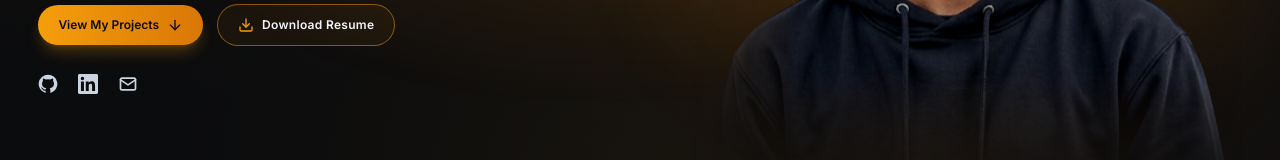
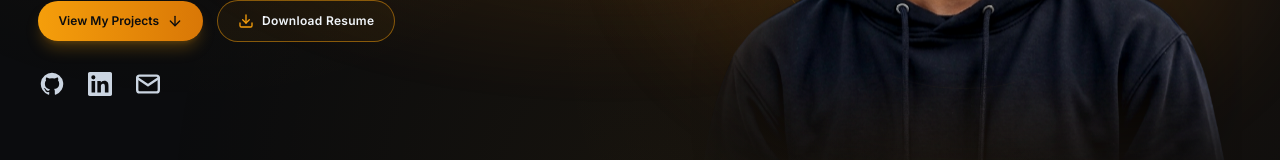
Before and after one commit to sridev05/sridev-portfolio, a plain HTML site: page index.html in a window 1280 px wide. Shown: the part 528-688 px from the top of the page. Drawn offline with nearby package versions, Linux system fonts and the light colour scheme.

Commit message:
Icons Size Updated

```diff
--- a/index.html
+++ b/index.html
@@ -122,6 +122,9 @@
     #hero .hero-copy > :nth-child(2) { animation:hero-enter .85s .24s both; }
     #hero .hero-copy > :nth-child(3) { animation:hero-enter .85s .4s both; }
     #hero .hero-copy > :nth-child(4) { animation:hero-enter .85s .56s both; }
+    #hero .hero-copy > .flex.items-center.gap-5 a { display:grid;place-items:center;width:1.75rem;height:1.75rem; }
+    #hero .hero-copy > .flex.items-center.gap-5 a svg { width:1.5rem;height:1.5rem; }
+    #hero .hero-copy > .flex.items-center.gap-5 a[href^="mailto:"] svg { transform:scale(1.2); }
     #about { min-height:calc(100vh - 6rem);display:grid;grid-template-columns:minmax(260px,.8fr) minmax(0,1.2fr);align-content:center;align-items:center;gap:clamp(2.5rem,8vw,7rem);padding-block:1.5rem!important; }
     @supports (min-height:100svh) { #about { min-height:calc(100svh - 6rem); } }
     #about .about-art { position:relative;min-height:330px;max-width:390px;width:100%;margin-inline:auto; }
```
